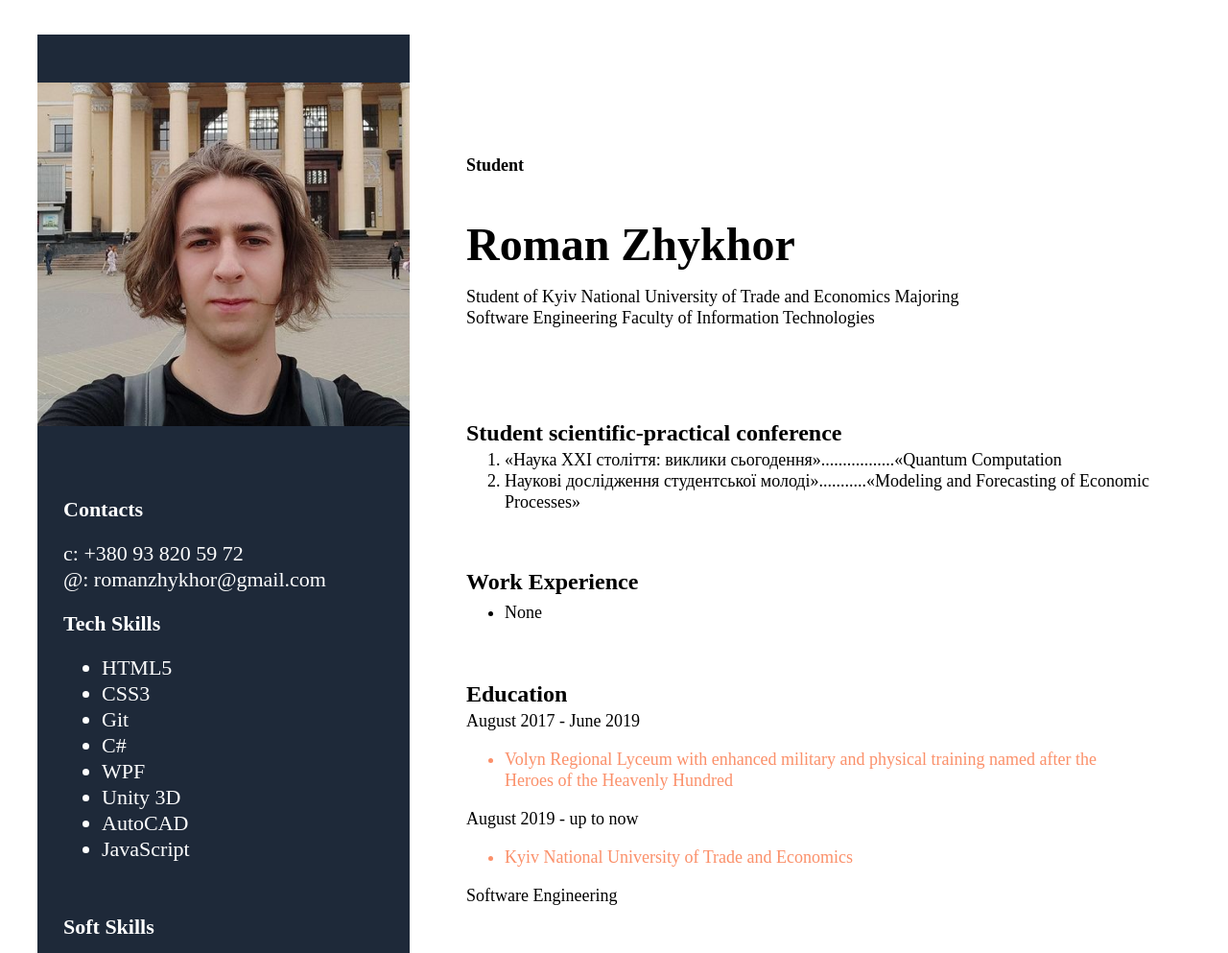
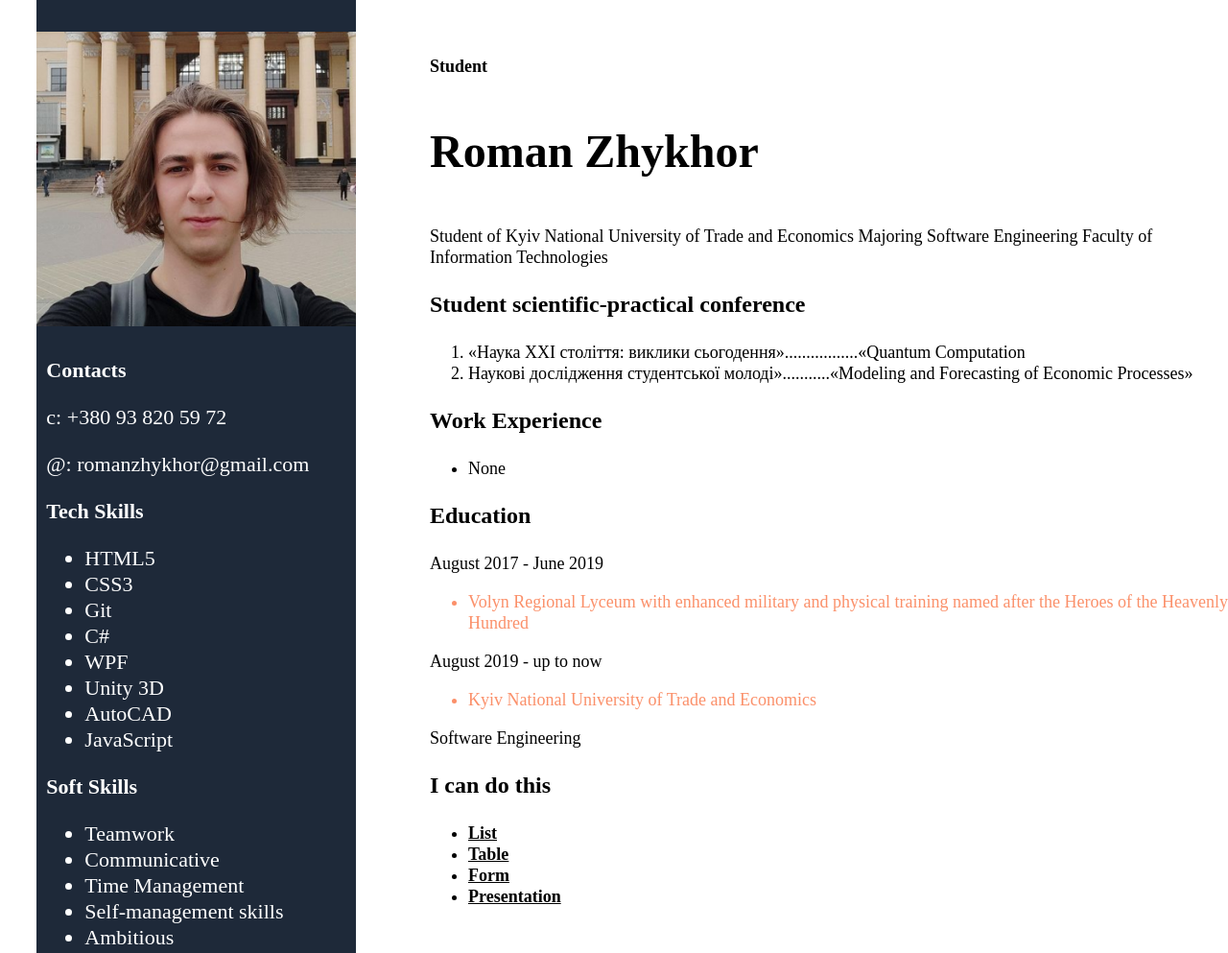
Before and after one commit to Alrighter/lr2_html, a plain HTML site: page index.html in a window 1280 px wide. Shown: the top 993 px of the page at 96% size. Drawn offline with Linux system fonts and the light colour scheme.

Commit message:
optimization

```diff
--- a/css/style.css
+++ b/css/style.css
@@ -1,27 +1,27 @@
 /* Синій блок */
 .blockLeft {
     position: absolute;
-    width: 388px;
-    height: 1893px;
-    left: 39px;
-    top: 36px;
+    width: 26%;
+    height: 1200px;
+    left: 3%;
 
+    word-wrap: break-word;
     background: #1E2939;
 }
 /* Мармизка */
 .picture {
-    position: absolute;
-    width: 388px;
-    height: 358px;
-    top: 50px;
+    margin-top: 10%;
+    width: 100%;
+}
+.info{
+    word-wrap: break-word;
+    position: relative;
+    top: 5px;
+    left: 3%;
 }
 /* Текст контактів */
 .contactText{
-    position: absolute;
-    width: 102px;
-    height: 27px;
-    left: 66px;
-    top: 495px;
+    position: relative;
 
     font-family: Montserrat;
     font-style: normal;
@@ -33,11 +33,7 @@
 }
 /* Контактний номер */
 .number{
-    position: absolute;
-    width: 218px;
-    height: 27px;
-    left: 66px;
-    top: 541px;
+    position: relative;
 
     font-family: Montserrat;
     font-style: normal;
@@ -50,11 +46,7 @@
 }
 /* Електронна пошта */
 .email{
-    position: absolute;
-    width: 335px;
-    height: 27px;
-    left: 66px;
-    top: 568px;
+    position: relative;
 
     font-family: Montserrat;
     font-style: normal;
@@ -66,11 +58,7 @@
 }
 /* Хард скіли назва */
 .techSkillsText{
-    position: absolute;
-    width: 118px;
-    height: 27px;
-    left: 66px;
-    top: 614px;
+    position: relative;
 
     font-family: Montserrat;
     font-style: normal;
@@ -83,11 +71,7 @@
 }
 /* список хард скілів */
 .techSkillsList{
-    position: absolute;
-    width: 110px;
-    height: 27px;
-    left: 66px;
-    top: 660px;
+    position: relative;
 
     font-family: Montserrat;
     font-style: normal;
@@ -99,11 +83,7 @@
 }
 /* софт скіли назва */
 .softSkillsText{
-    position: absolute;
-    width: 110px;
-    height: 27px;
-    left: 66px;
-    top: 930px;
+    position: relative;
 
     font-family: Montserrat;
     font-style: normal;
@@ -115,11 +95,7 @@
 }
 /* софт скіли список */
 .softSkillsList{
-    position: absolute;
-    width: 149px;
-    height: 27px;
-    left: 66px;
-    top: 976px;
+    position: relative;
 
     font-family: Montserrat;
     font-style: normal;
@@ -128,16 +104,17 @@
     line-height: 27px;
     /* identical to box height */
 
-
     color: #FFFFFF;
+}
+.more_info{
+    position: absolute;
+    top: 5%;
+    left: 35%;
+    word-wrap: break-word;
 }
 /* назва професії */
 .studentText{
-    position: absolute;
-    width: 75px;
-    height: 22px;
-    left: 486px;
-    top: 143px;
+    position: relative;
 
     font-family: Montserrat;
     font-style: normal;
@@ -150,11 +127,7 @@
 }
 /* Ім'я і прізвище */
 .romanZhykhorText{
-    position: absolute;
-    width: 399px;
-    height: 59px;
-    left: 486px;
-    top: 177px;
+    position: relative;
 
     font-family: Montserrat;
     font-style: normal;
@@ -167,11 +140,7 @@
 }
 /* Поточне місце роботи */
 .currentPlaceOfWork{
-    position: absolute;
-    width: 527px;
-    height: 66px;
-    left: 486px;
-    top: 280px;
+    position: relative;
 
     font-family: Montserrat;
     font-style: normal;
@@ -183,11 +152,7 @@
 }
 /* наукові конференції */
 .scientificConferencesText{
-    position: absolute;
-width: 483px;
-height: 29px;
-left: 486px;
-top: 413px;
+    position: relative;
 
     font-family: Montserrat;
     font-style: normal;
@@ -199,11 +164,7 @@ color: #000000;
 }
 /* список наукових конференцій */
 .scientificConferencesList{
-    position: absolute;
-    width: 728px;
-    height: 66px;
-    left: 486px;
-    top: 450px;
+    position: relative;
 
     font-family: Montserrat;
     font-style: normal;
@@ -213,11 +174,7 @@ color: #000000;
 }
 /* досвід роботи */
 .workExperienceText{
-    position: absolute;
-width: 212px;
-height: 29px;
-left: 486px;
-top: 568px;
+    position: relative;
 
     font-family: Montserrat;
     font-style: normal;
@@ -229,11 +186,7 @@ color: #000000;
 }
 /* список місць роботи */
 .workExperienceList{
-    position: absolute;
-width: 77px;
-height: 22px;
-left: 486px;
-top: 609px;
+    position: relative;
 
     font-family: Montserrat;
     font-style: normal;
@@ -241,18 +194,11 @@ font-weight: normal;
     font-size: 18px;
     line-height: 22px;
     /* identical to box height */
-
-
     color: #000000;
 }
 /* місце навчання */
 .educationText{
-    position: absolute;
-    width: 127px;
-    height: 29px;
-    left: 486px;
-    top: 685px;
-
+    position: relative;
     font-family: Montserrat;
     font-style: normal;
     font-weight: 600;
@@ -263,11 +209,7 @@ color: #000000;
 }
 /* інформація про навчання */
 .educaionInfo{
-    position: absolute;
-    width: 660px;
-    height: 132px;
-    left: 486px;
-    top: 722px;
+    position: relative;
 }
 /* час коли навчався стиль тексту*/
 .timing1, .timing2{
@@ -301,11 +243,7 @@ color: #000000;
 }
 /* Я можу це зробити (додаткове завдання) */
 .iCanDoThisText{
-    position: absolute;
-    width: 151px;
-    height: 29px;
-    left: 486px;
-    top: 980px;
+    position: relative;
 
     font-family: Montserrat;
     font-style: normal;
@@ -318,11 +256,7 @@ color: #000000;
 }
 /* Я можу це зробити (додаткове завдання) список*/
 .iCanDoThisList{
-    position: absolute;
-    width: 143px;
-    height: 88px;
-    left: 486px;
-    top: 1020px;
+    position: relative;
 
     font-family: Montserrat;
     font-style: normal;
@@ -330,6 +264,9 @@ color: #000000;
     font-size: 18px;
     line-height: 22px;
 
-
     color: #000000;
 }
+a {
+    color: black;
+    font-weight: 600;
+}
--- a/index.html
+++ b/index.html
@@ -10,9 +10,11 @@
 </head>
 <body>
     <div class="blockLeft">
+        <div>
             <img src="./images/picture.png" class="picture" alt="My photo"/>
         </div>
-        <p class="contactText"><b>Contacts</b></p>
+        <div class="info">
+            <p class="contactText">Contacts</p>
             <p class="number">c: +380 93 820 59 72</p>
             <p class="email">@: romanzhykhor@gmail.com</p>
             <p class="techSkillsText">Tech Skills</p>
@@ -34,6 +36,9 @@
                 <li>Self-management skills</li>
                 <li>Ambitious</li>
             </ul>
+        </div>
+    </div>
+    <div class="more_info">
         <p class="studentText">Student</p>
         <p class="romanZhykhorText">Roman Zhykhor</p>
         <p class="currentPlaceOfWork">Student of Kyiv National University of Trade and Economics Majoring Software Engineering Faculty of Information Technologies</p>
@@ -66,5 +71,6 @@
             <li><a href="/form.html">Form</a></li>
             <li><a href="/presentation.html">Presentation</a></li>
         </ul>
+    </div>
 </body>
 </html>
```
Lines whose indentation alone changed are shown as unchanged.
